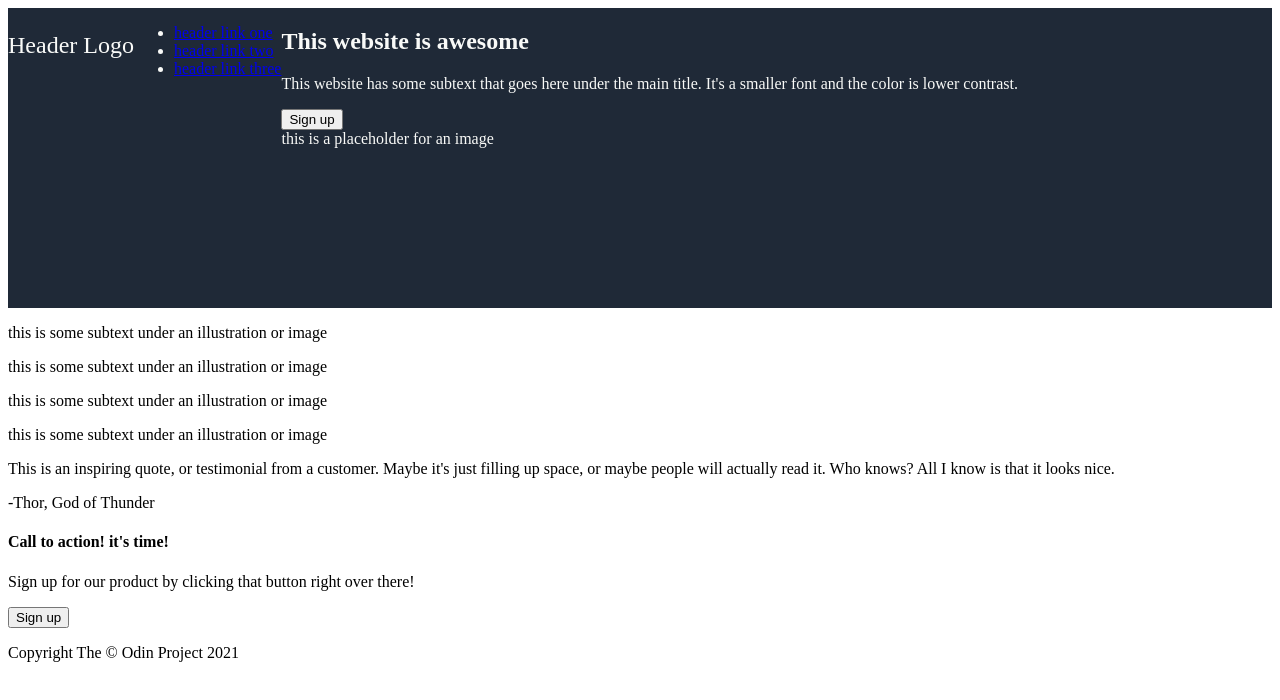
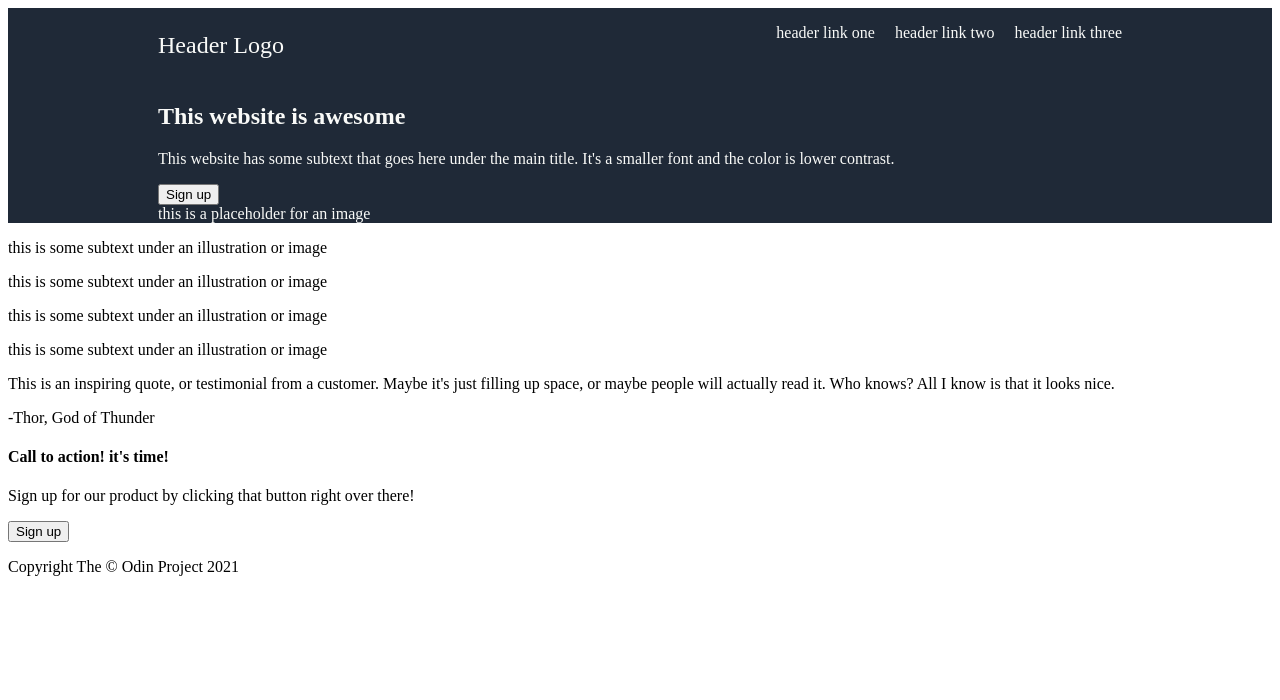
Before and after one commit to fullforcejordy/Odin-Landing-Page, a plain HTML site: page index.html in a window 1280 px wide. Drawn offline with Linux system fonts and the light colour scheme.

Commit message:
Add more html containers and adjust css for top-header links and logo

```diff
--- a/index.html
+++ b/index.html
@@ -9,12 +9,14 @@
   <body>
     <div class="full-container">
       <div class="header-container">
-        <p id="header-logo">Header Logo</p>
-        <ul>
+      <div class="header-top-container">
+        <p class="header-logo">Header Logo</p>
+        <ul class="links">
           <li><a href="#">header link one</a></li>
           <li><a href="#">header link two</a></li>
           <li><a href="#">header link three</a></li>
         </ul>
+      </div>
         <div class="header-intro">
           <h2>This website is awesome</h2>
           <p>
--- a/style.css
+++ b/style.css
@@ -1,11 +1,36 @@
+.full-container {
+  display: flex;
+  flex-direction: column;
+  flex: 1;
+}
+
 .header-container {
   background-color: #1f2937;
   height: 300px;
   display: flex;
+  flex-direction: column;
+  color: #f9faf8;
+  padding: 0px 150px 0px 150px;
+  flex: 1;
+}
+
+.header-logo {
+  font-size: 24px;
   color: #f9faf8;
 }
 
-#header-logo {
-  font-size: 24px;
+.header-top-container {
+  display: flex;
+  justify-content: space-between;
+}
+
+.links {
+  display: flex;
+  list-style: none;
+  gap: 20px;
+}
+
+a {
+  text-decoration: none;
   color: #f9faf8;
 }
```
